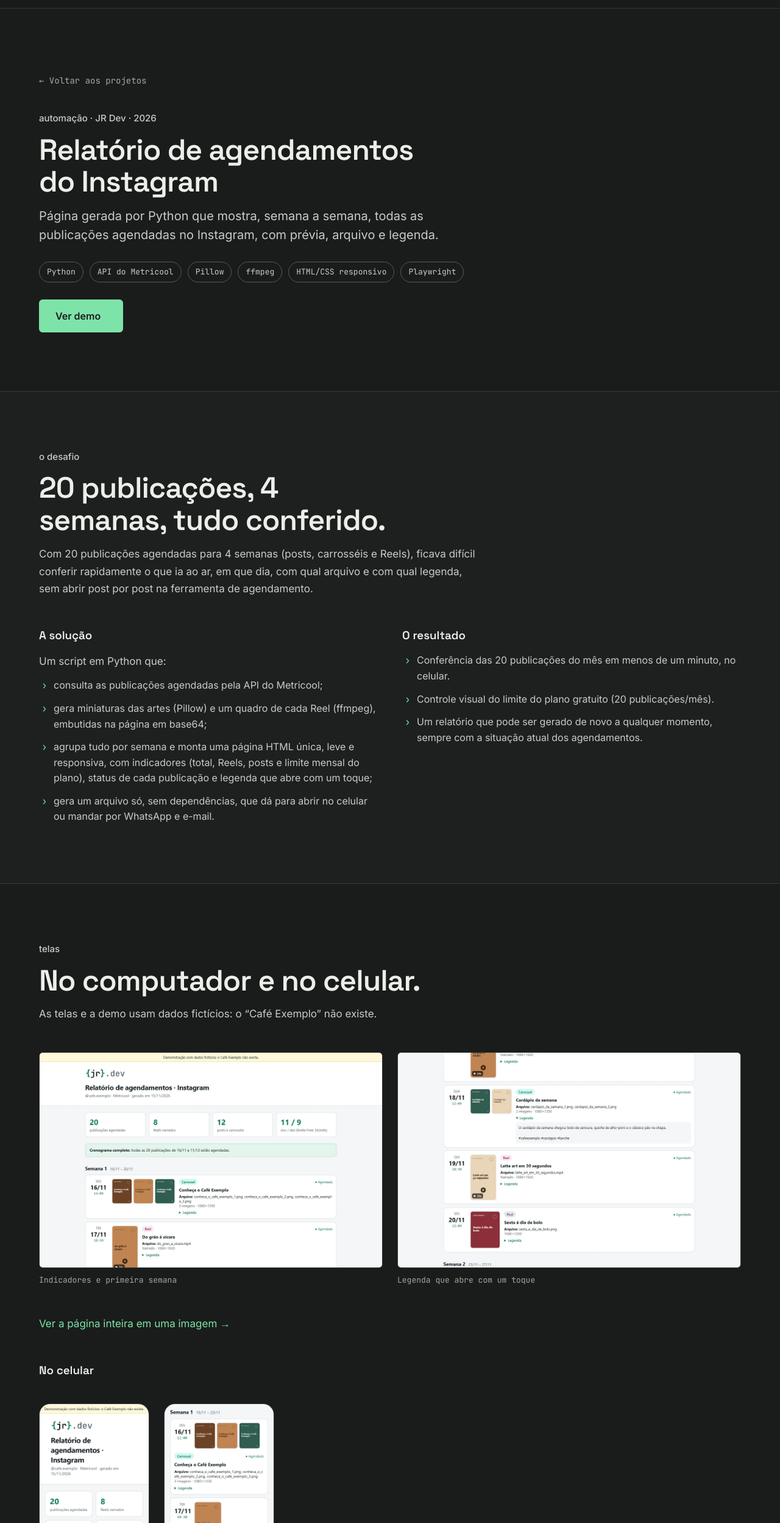
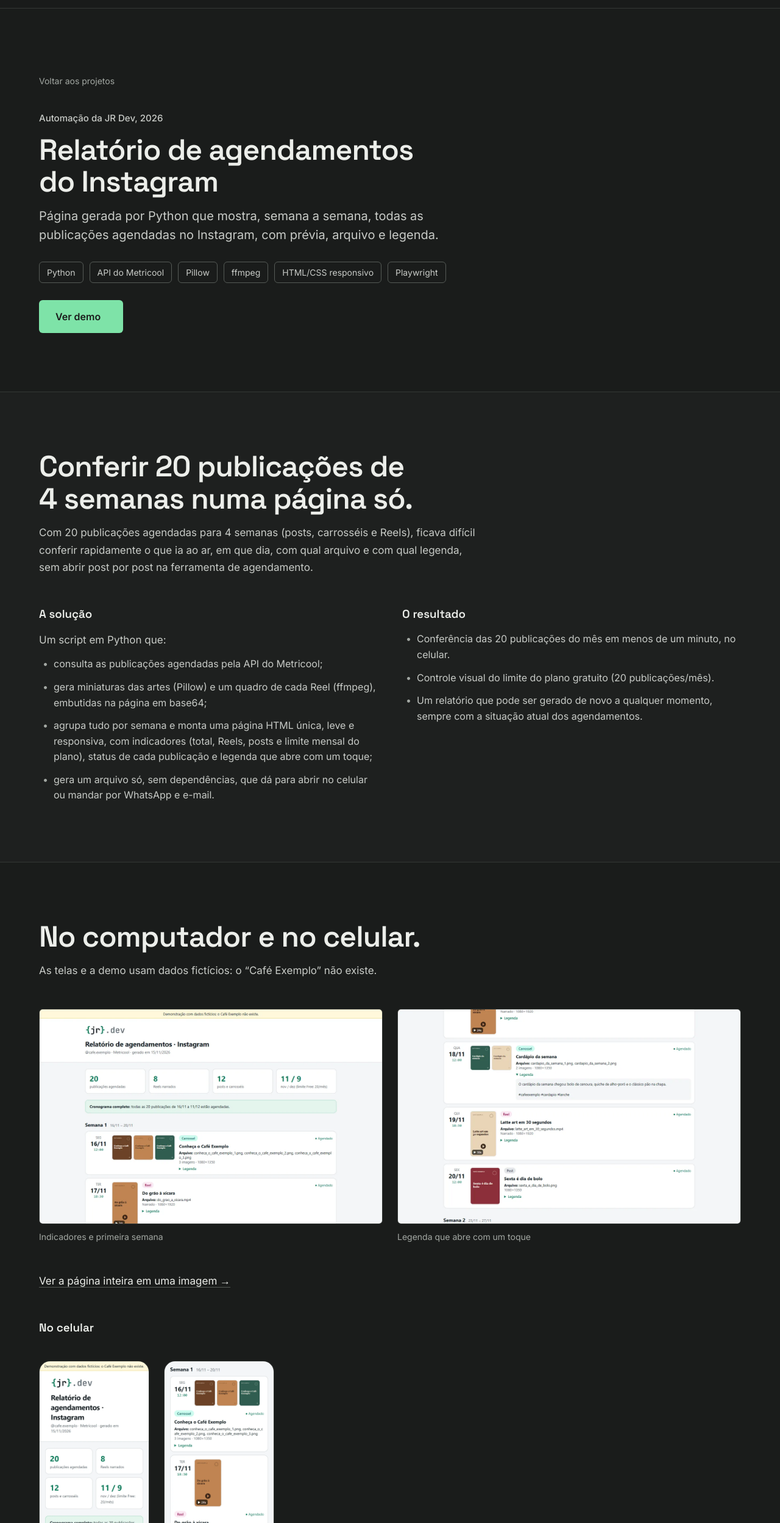
Before and after one commit to JuanRochaz/juanrochaz.github.io, a plain HTML site: page projetos/relatorio-agendamentos/index.html in a window 1280 px wide. Shown: the part 63-2560 px from the top of the page at 61% size. Drawn offline with Linux system fonts and the light colour scheme.

Commit message:
style: páginas de projeto sem enfeites de template; código volta à fonte mono
- Sem rótulos acima dos títulos, sem pontos do meio, sem setas e sem
  fonte mono ou verde em etiquetas, passos, marcadores e legendas
- Títulos reescritos e números fictícios tirados do Escritório ao vivo
- Corrige os blocos de código, que tinham perdido a fonte mono no
  commit anterior

Co-Authored-By: Claude Opus 5.5 <noreply@anthropic.com>

```diff
--- a/css/projeto.css
+++ b/css/projeto.css
@@ -13,17 +13,17 @@
   gap: 28px;
 }
 
-/* Link "← Voltar aos projetos" */
+/* Link "Voltar aos projetos" */
 .voltar {
   align-self: flex-start;
-  font-family: var(--font-mono);
+  font-family: var(--font-sans);
   font-size: 14px;
   color: var(--text-muted);
   padding: 12px 0; /* área de toque maior */
 }
 
 .voltar:hover {
-  color: var(--accent);
+  color: var(--text);
 }
 
 .projeto-resumo {
@@ -41,8 +41,13 @@
 }
 
 .projeto-texto a {
-  color: var(--accent);
+  color: var(--text);
+  text-decoration: underline;
+  text-decoration-color: var(--border-strong);
+  text-underline-offset: 4px;
 }
+
+.projeto-texto a:hover { text-decoration-color: var(--text); }
 
 /* Código dentro do texto, ex.: /site-maps <link> */
 .projeto-texto code,
@@ -66,11 +71,10 @@
 }
 
 .projeto-tags li {
-  font-family: var(--font-mono);
-  font-size: 13px;
+  font-size: 14px;
   padding: 6px 12px;
   border: 1px solid var(--border-strong);
-  border-radius: 999px;
+  border-radius: var(--radius-btn);
   color: var(--text-soft);
 }
 
@@ -105,15 +109,15 @@
   position: absolute;
   left: 20px;
   top: 18px;
-  font-family: var(--font-mono);
-  color: var(--accent);
+  font-weight: 600;
+  color: var(--text-muted);
 }
 
 .passos strong {
   color: var(--text);
 }
 
-/* Lista de destaques com marcador da marca */
+/* Lista de destaques com um marcador discreto */
 .destaques {
   display: grid;
   gap: 12px;
@@ -131,11 +135,10 @@
 }
 
 .destaques li::before {
-  content: '›';
+  content: '•';
   position: absolute;
-  left: 4px;
-  color: var(--accent);
-  font-family: var(--font-mono);
+  left: 6px;
+  color: var(--text-muted);
 }
 
 /* Solução e resultado lado a lado no computador */
@@ -191,8 +194,7 @@
 
 .galeria figcaption,
 .projeto-codigo figcaption {
-  font-family: var(--font-mono);
-  font-size: 13px;
+  font-size: 14px;
   color: var(--text-muted);
 }
 
--- a/css/style.css
+++ b/css/style.css
@@ -456,7 +456,7 @@ img {
 
 .code-window-bar .filename {
   margin-left: 10px;
-  font-family: var(--font-sans);
+  font-family: var(--font-mono);
   font-size: 13px;
   color: var(--text-muted);
 }
@@ -464,7 +464,7 @@ img {
 .code-window pre {
   margin: 0;
   padding: 24px;
-  font-family: var(--font-sans);
+  font-family: var(--font-mono); /* código continua em mono */
   font-size: 15px;
   line-height: 1.8;
   color: var(--text);
--- a/projetos/relatorio-agendamentos/index.html
+++ b/projetos/relatorio-agendamentos/index.html
@@ -42,7 +42,7 @@
   <header class="site-header">
     <nav class="container nav" aria-label="Principal">
       <a class="logo" href="../../">
-        <img src="../../assets/brand/jrdev-logo-escuro.svg" alt="JR Dev — página inicial" width="135" height="30">
+        <img src="../../assets/brand/jrdev-logo-escuro.svg" alt="JR Dev, página inicial" width="135" height="30">
       </a>
 
       <button class="nav-toggle" type="button" aria-expanded="false" aria-controls="menu" aria-label="Abrir menu">
@@ -64,9 +64,9 @@
     <!-- ================= TOPO DO PROJETO ================= -->
     <section class="section projeto-topo" aria-labelledby="projeto-titulo">
       <div class="container section-inner">
-        <a class="voltar" href="../../#projetos">← Voltar aos projetos</a>
+        <a class="voltar" href="../../#projetos">Voltar aos projetos</a>
         <div class="section-head">
-          <p class="label">automação · JR Dev · 2026</p>
+          <p class="label">Automação da JR Dev, 2026</p>
           <h1 id="projeto-titulo" class="section-title">Relatório de agendamentos do Instagram</h1>
           <p class="projeto-resumo">Página gerada por Python que mostra, semana a semana, todas as publicações agendadas no Instagram, com prévia, arquivo e legenda.</p>
         </div>
@@ -83,8 +83,7 @@
     <section class="section section--alt" aria-labelledby="desafio-titulo">
       <div class="container section-inner">
         <div class="section-head">
-          <p class="label">o desafio</p>
-          <h2 id="desafio-titulo" class="section-title">20 publicações, 4 semanas, tudo conferido.</h2>
+          <h2 id="desafio-titulo" class="section-title">Conferir 20 publicações de 4 semanas numa página só.</h2>
           <p class="projeto-texto">Com 20 publicações agendadas para 4 semanas (posts, carrosséis e Reels), ficava difícil conferir rapidamente o que ia ao ar, em que dia, com qual arquivo e com qual legenda, sem abrir post por post na ferramenta de agendamento.</p>
         </div>
         <div class="projeto-colunas">
@@ -114,7 +113,6 @@
     <section class="section" aria-labelledby="galeria-titulo">
       <div class="container section-inner">
         <div class="section-head">
-          <p class="label">telas</p>
           <h2 id="galeria-titulo" class="section-title">No computador e no celular.</h2>
           <p class="projeto-texto">As telas e a demo usam dados fictícios: o “Café Exemplo” não existe.</p>
         </div>
@@ -147,7 +145,6 @@
     <section class="section section--alt" aria-labelledby="codigo-titulo">
       <div class="container section-inner">
         <div class="section-head">
-          <p class="label">por dentro</p>
           <h2 id="codigo-titulo" class="section-title">Dois trechos do script.</h2>
         </div>
         <figure class="code-window projeto-codigo">
@@ -209,7 +206,7 @@ sections=&#x27;&#x27;
     <div class="container footer-inner">
       <span class="footer-brand">
         <img src="../../assets/brand/jrdev-simbolo.svg" alt="" width="20" height="20">
-        <span>© <span id="ano">2026</span> JR Dev · JR Tecnologia e Desenvolvimento LTDA · Sertãozinho/SP</span>
+        <span>© <span id="ano">2026</span> JR Dev, JR Tecnologia e Desenvolvimento LTDA, Sertãozinho/SP</span>
       </span>
       <span>feito à mão, um commit de cada vez</span>
     </div>
```
Also changed, not shown: projetos/escritorio-ao-vivo/index.html (+7 -11 lines), projetos/site-maps/index.html (+6 -9 lines).
